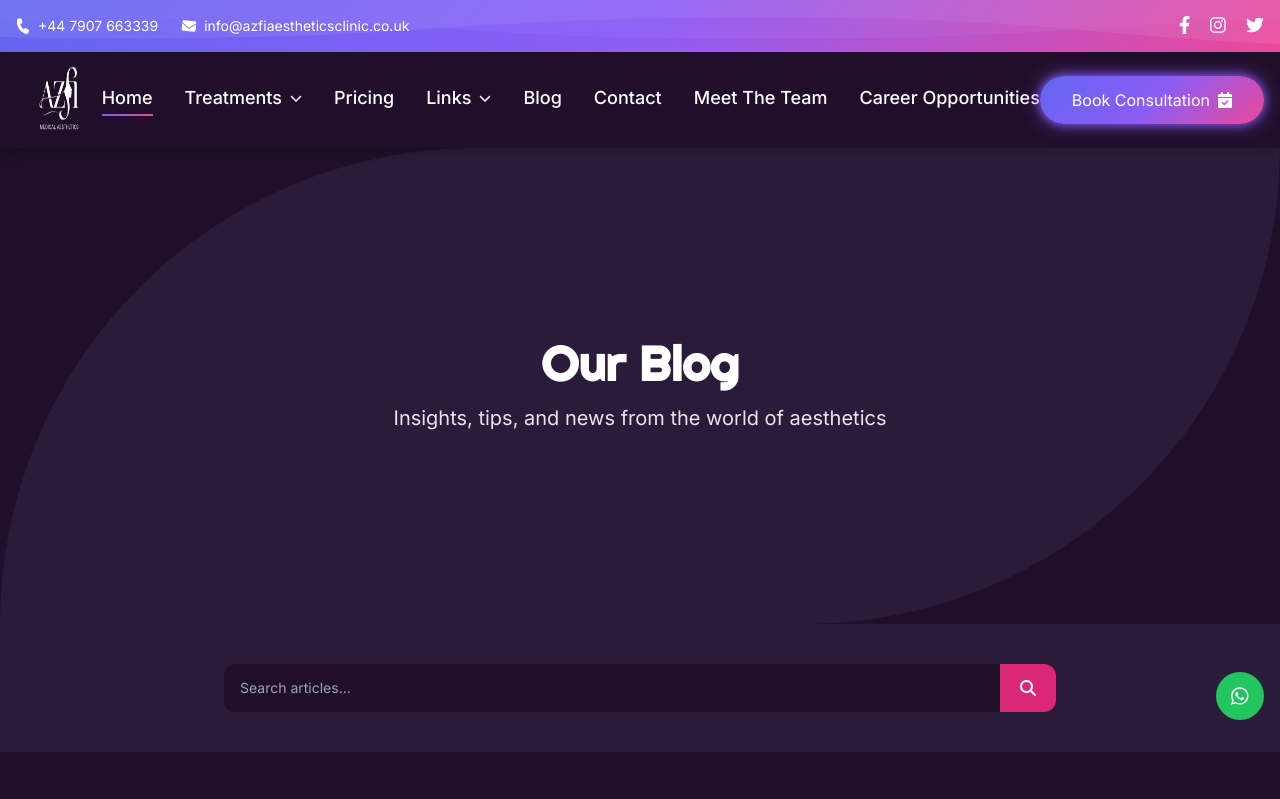
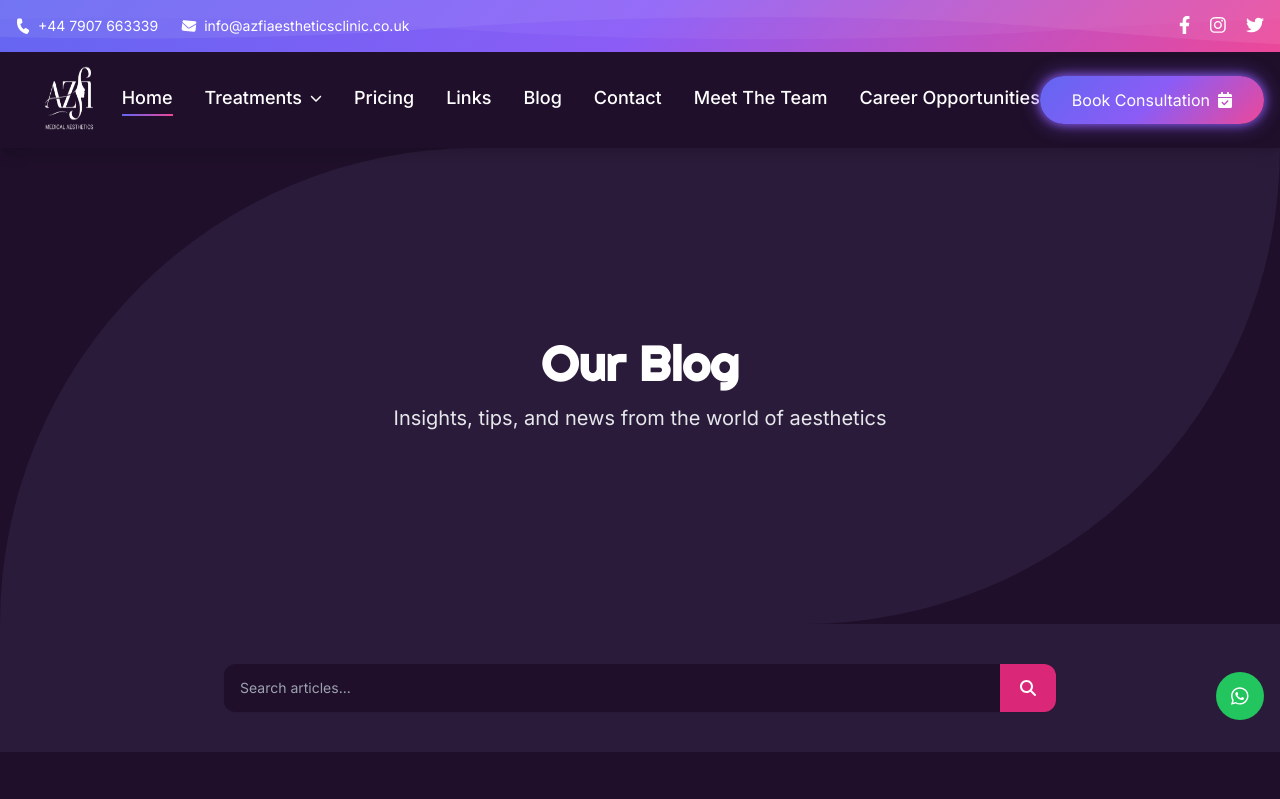
Before and after one commit to tuaha311/aesthetics-clinic, a Django app: page /blog/ in a window 1280 px wide. Shown: the top 799 px of the page. Run offline with Django 5.2, Linux system fonts and the light colour scheme; data that the repository does not hold is empty; parts of the project's set-up code (start-up, migrations or seed data) failed here and were passed over; some libraries are stand-ins or nearby versions; some web fonts are replaced.

Commit message:
removed all links dropdown

```diff
--- a/templates/base.html
+++ b/templates/base.html
@@ -333,7 +333,8 @@
                         </div>
                         </div>
                         <a href="/pricing/" class="nav-link text-lg hover:text-purple-600 font-medium">Pricing</a>
-                        <div class="relative group">
+                        <a href="https://linktr.ee/azfiaestheticsclinic.co.uk/" class="nav-link text-lg hover:text-purple-600 font-medium">Links</a>
+                        {% comment %} <div class="relative group">
                         <button class="nav-link text-lg flex items-center hover:text-purple-600 font-medium">
                             Links
                             <i class="fas fa-chevron-down ml-2 text-xs group-hover:rotate-180 transition-transform duration-300"></i>
@@ -352,7 +353,7 @@
                             <li><a class="block px-6 py-2 hover:bg-purple-50 hover:text-purple-600 transition-colors" href="https://maps.app.goo.gl/YQocZBFrdmAdLpc46?g_st=com.google.maps.preview.copy">Google Maps</a></li>
                             </ul>
                         </div>
-                        </div>
+                        </div> {% endcomment %}
                         {% comment %} <a href="/about/" class="nav-link text-lg hover:text-purple-600 font-medium">About Us</a> {% endcomment %}
                         {% comment %} <a href="/gallery/" class="nav-link text-lg hover:text-purple-600 font-medium">Gallery</a> {% endcomment %}
                         <a href="/blog/" class="nav-link text-lg hover:text-purple-600 font-medium">Blog</a>
```
